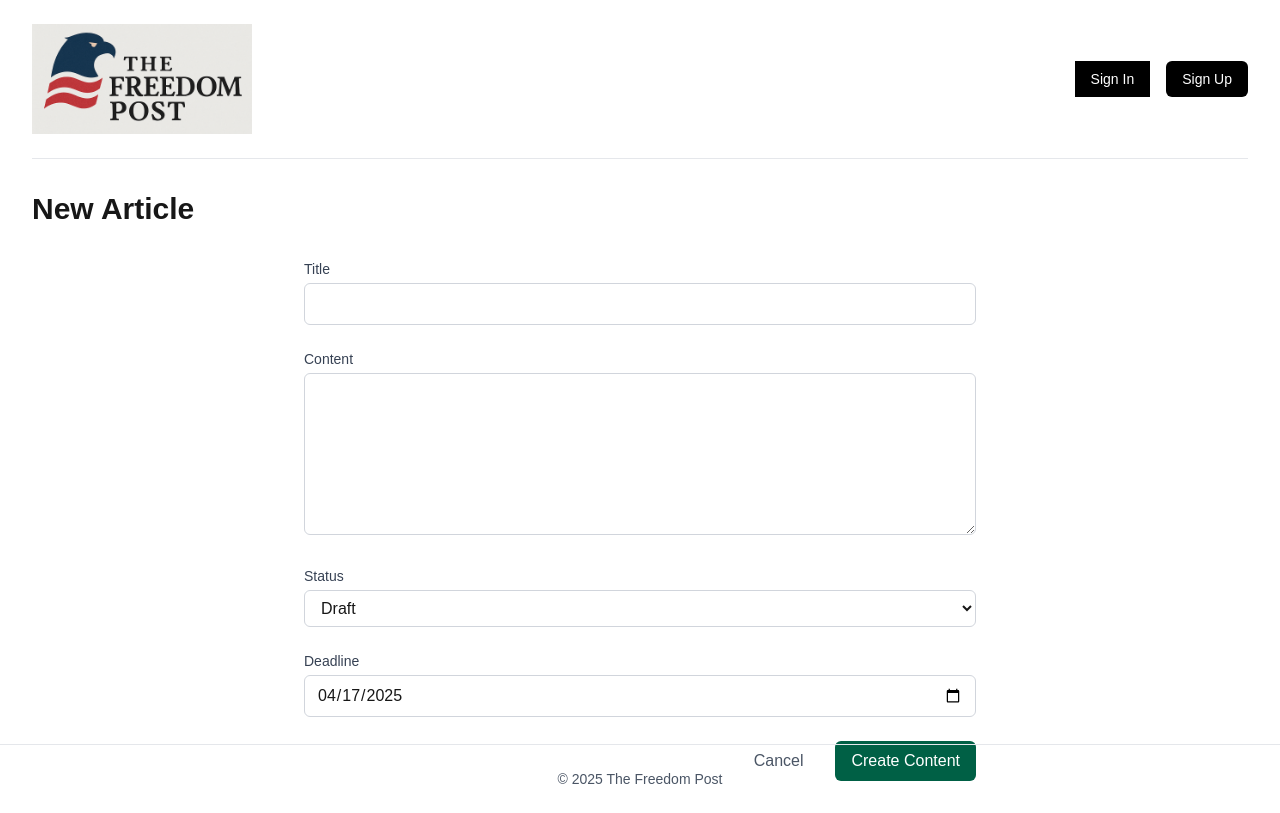
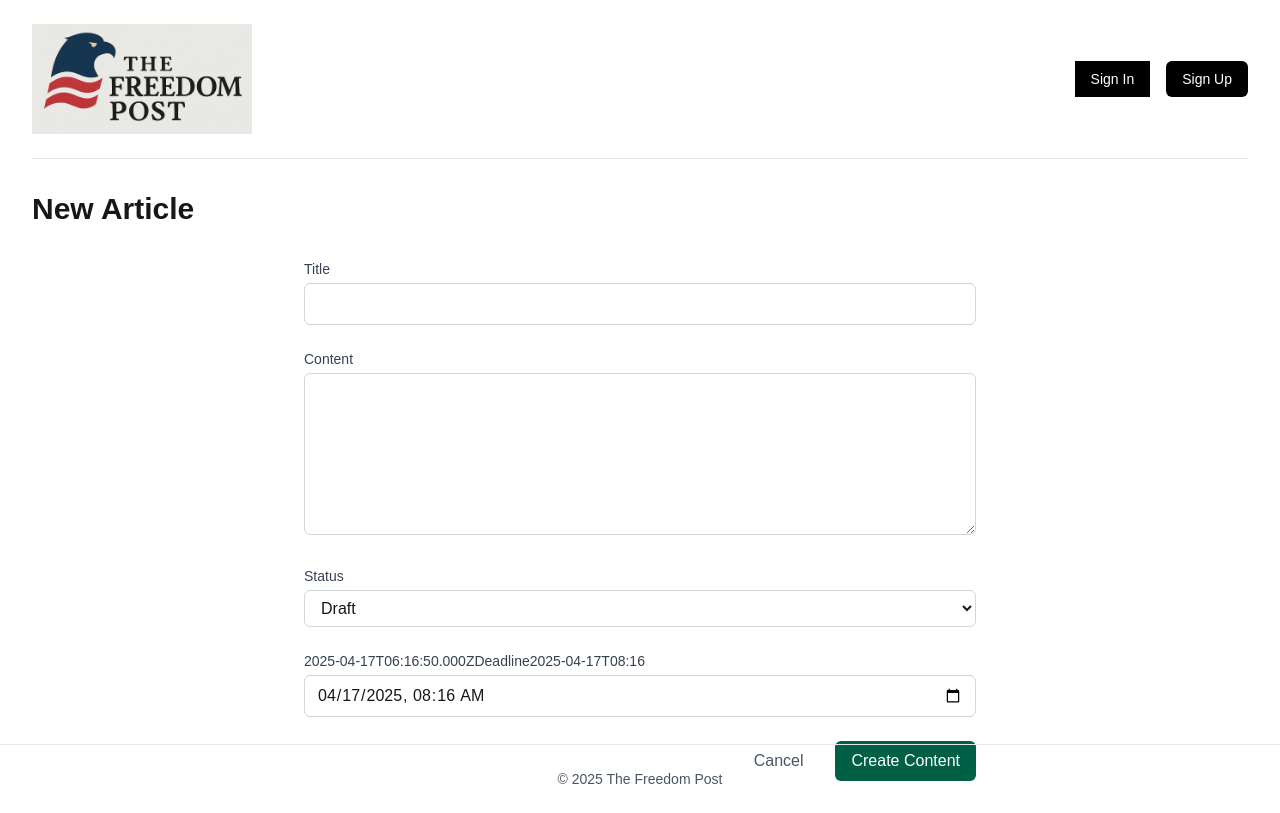
Before and after one commit to popstr/the-freedom-post, a Next.js app: page /content/new in a window 1280 px wide. Built offline with nearby package versions, Linux system fonts and the light colour scheme; no server answers.

Commit message:
Extract Deadline component

```diff
--- /dev/null
+++ b/src/app/components/deadline-picker.tsx
@@ -0,0 +1,43 @@
+'use client';
+import dayjs from 'dayjs';
+import timezone from 'dayjs/plugin/timezone';
+import utc from 'dayjs/plugin/utc';
+
+dayjs.extend(timezone);
+dayjs.extend(utc);
+
+const TZ = 'Europe/Copenhagen';
+
+export default function Deadline({
+  value,
+  onChange,
+}: {
+  value: Date | null;
+  onChange: (newDate: Date) => void;
+}) {
+  return (
+    <>
+      <label htmlFor="deadline" className="block text-sm font-medium text-gray-700 mb-1">
+        {value ? value.toISOString() : ''}
+        Deadline
+        {value ? formatDate(value) : ''}
+      </label>
+      <input
+        type="datetime-local"
+        id="deadline"
+        value={value ? formatDate(value) : ''}
+        onChange={(e) => onChange(parseDate(e.target.value))}
+        className="w-full px-3 py-2 border border-gray-300 rounded-md focus:outline-none focus:ring-2 focus:ring-emerald-500"
+      />
+    </>
+  );
+}
+
+function formatDate(date: Date): string {
+  // Return in the format expected by datetime-local input
+  return dayjs(date).tz(TZ).format('YYYY-MM-DDTHH:mm');
+}
+
+function parseDate(dateString: string) {
+  return dayjs(dateString).toDate();
+}
--- a/src/app/content/new/page.tsx
+++ b/src/app/content/new/page.tsx
@@ -1,5 +1,6 @@
 "use client"
 import CMSPage from "@/app/components/cms-page";
+import Deadline from '@/app/components/deadline-picker';
 import { ContentItem, STATUS_TYPES } from "@/app/model/content-item";
 import { useRouter } from "next/navigation";
 import { useState } from "react";
@@ -12,7 +13,7 @@ export default function NewContent() {
         type: "Article",
         status: STATUS_TYPES.DRAFT,
         authors: [],
-        deadline: new Date()
+        deadline: new Date().toISOString()
     });
 
     const handleSubmit = async (e: React.FormEvent) => {
@@ -84,16 +85,7 @@ export default function NewContent() {
                     </div>
 
                     <div>
-                        <label htmlFor="deadline" className="block text-sm font-medium text-gray-700 mb-1">
-                            Deadline
-                        </label>
-                        <input
-                            type="date"
-                            id="deadline"
-                            value={formData.deadline ? new Date(formData.deadline).toISOString().split('T')[0] : ''}
-                            onChange={(e) => setFormData({ ...formData, deadline: new Date(e.target.value) })}
-                            className="w-full px-3 py-2 border border-gray-300 rounded-md focus:outline-none focus:ring-2 focus:ring-emerald-500"
-                        />
+                        <Deadline value={formData.deadline ? new Date(formData.deadline) : null} onChange={(newDate: Date) => setFormData({ ...formData, deadline: newDate.toISOString() })} />
                     </div>
 
                     <div className="flex justify-end space-x-4">
--- a/src/app/content/page.tsx
+++ b/src/app/content/page.tsx
@@ -67,7 +67,10 @@ export default function Home() {
                     {new Date(article.deadline).toLocaleDateString('da-DK', {
                       year: 'numeric',
                       month: 'long',
-                      day: 'numeric'
+                      day: 'numeric',
+                      hour: '2-digit',
+                      minute: '2-digit',
+                      hour12: false
                     })}
                   </time>
                 ) : (
```
